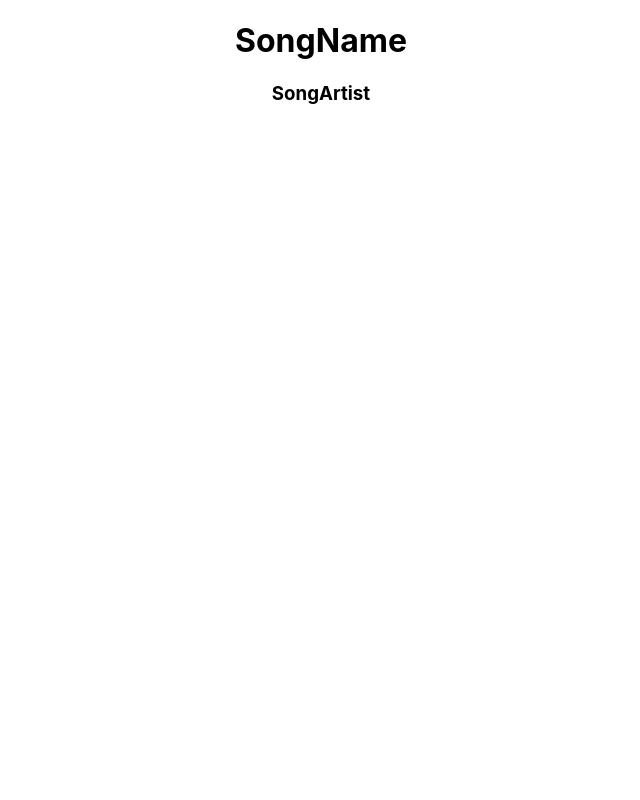
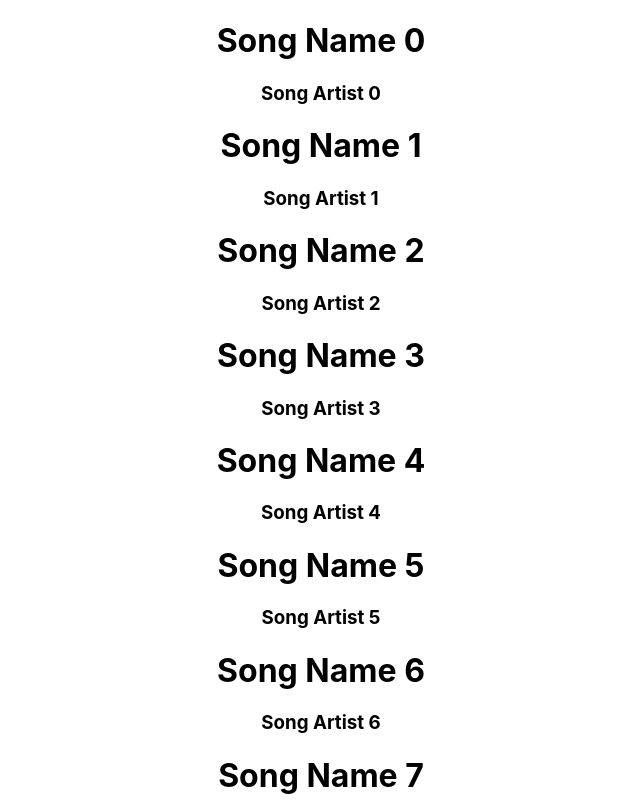
Before and after one commit to Enired/dj-max-site, a React (Create React App) app: page / in a window 1280 px wide. Shown: the top 800 px of the page, without its empty margins (319-959 px from the left). Built offline with nearby package versions, Linux system fonts and the light colour scheme.

Commit message:
Test props.

```diff
--- a/src/App.js
+++ b/src/App.js
@@ -1,10 +1,32 @@
 import logo from './logo.svg';
 import './App.css';
 import SongTile from './components/songTile';
-function App() {
+
+
+const listOfSongObjTEST = () => {
+  const songList = []
+  for(let i=0; i<10; i++){
+    const song = {
+      songName: `Song Name ${i}`,
+      songArtist: `Song Artist ${i}`
+    }
+
+    songList.push(song);
+  }
+  return songList;
+};
+
+
+
+const App = () => {
+
+  const songList = listOfSongObjTEST();
+
   return (
     <div className="App">
-      <SongTile></SongTile>
+      {songList.map((e, index)=>{
+        return <SongTile songName={e.songName} songArtist={e.songArtist} key={index}/>
+      })}
     </div>
   );
 }
--- a/src/components/songTile.js
+++ b/src/components/songTile.js
@@ -1,8 +1,8 @@
 const SongTile = (props) => {
   return (
     <div>
-      <h1>SongName</h1>
-      <h3>SongArtist</h3>
+      <h1>{props.songName}</h1>
+      <h3>{props.songArtist}</h3>
     </div>
   )
 }
```
